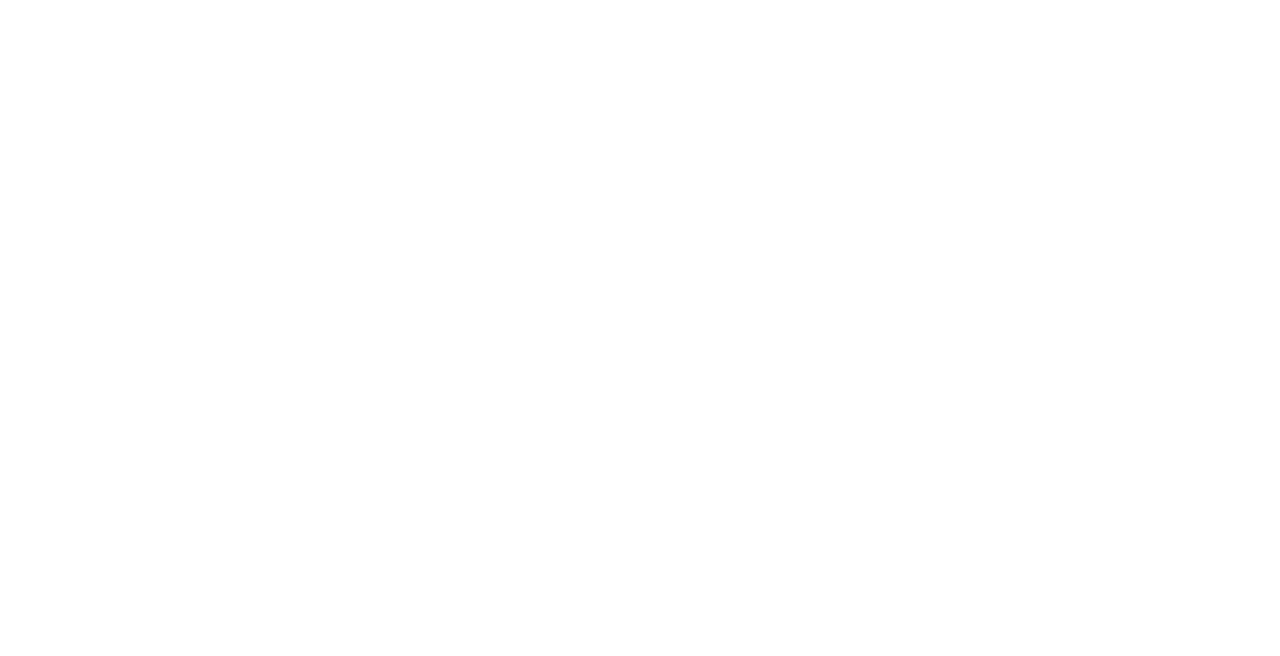
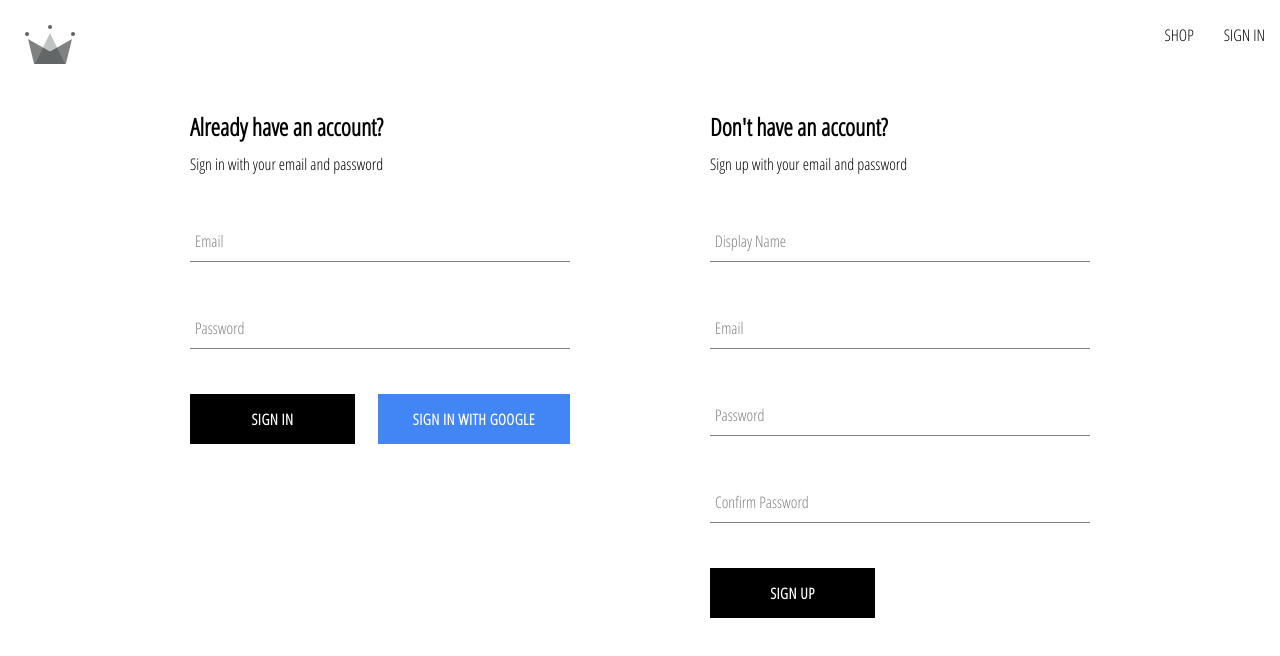
Before and after one commit to ligiasell/clothes-e-commerce, a React (Create React App) app: page /auth in a window 1280 px wide. Before the commit this address had no page. Shown: the top 656 px of the page. Built offline with nearby package versions, Linux system fonts and the light colour scheme.

Commit message:
create authentication page

```diff
--- a/src/App.js
+++ b/src/App.js
@@ -2,7 +2,7 @@
 
 import Home from './routes/home/home.component'
 import Navigation from './routes/navigation/navigation.component'
-import SignIn from './routes/sign-in/sign-in.component'
+import Authentication from './routes/authentication/authentication.component.jsx'
 
 const Shop = () => {
   return <h1>I'm Shop component</h1>
@@ -14,7 +14,7 @@
       <Route path="/" element={<Navigation />}>
         <Route index element={<Home />} />
         <Route path="shop" element={<Shop />} />
-        <Route path="sign-in" element={<SignIn />} />
+        <Route path="auth" element={<Authentication />} />
       </Route>
     </Routes>
   )
--- /dev/null
+++ b/src/components/sign-in-form/sign-in-form.component.jsx
@@ -0,0 +1,71 @@
+import { useState } from 'react'
+
+import FormInput from '../form-input/form-input.component.jsx'
+import Button from '../button/button.component.jsx'
+
+import { signInWithGooglePopup, createUserDocumentFromAuth, creatAuthUserWithEmailAndPassword } from '../../utils/firebase/firebase.utils'
+
+import './sign-in-form.styles.scss'
+
+const defaultFormFields = {
+  email: '',
+  password: '',
+}
+
+const SignInForm = () => {
+  const [formFields, setFormFields] = useState(defaultFormFields)
+  const { email, password } = formFields
+
+  const resetFormFields = () => {
+    setFormFields(defaultFormFields)
+  }
+
+  const signInwithGoogle = async () => {
+    const { user } = await signInWithGooglePopup()
+    await createUserDocumentFromAuth(user)
+  }
+
+  const handleSubmit = async (event) => {
+    event.preventDefault()
+    try {
+      const response = await creatAuthUserWithEmailAndPassword(email, password)
+      console.log(' response', response)
+      resetFormFields()
+    } catch (error) {
+      switch (error.code) {
+        case 'auth/wrong-password':
+          alert('Incorrect password for this email')
+          break
+        case 'auth/user-not-found':
+          alert('No user associated with this email')
+          break
+        default:
+          console.log(error)
+      }
+    }
+  }
+
+  const handleChange = (event) => {
+    const { name, value } = event.target
+    setFormFields({ ...formFields, [name]: value })
+  }
+
+  return (
+    <div className="sign-up-container">
+      <h2>Already have an account?</h2>
+      <span>Sign in with your email and password</span>
+      <form onSubmit={handleSubmit}>
+        <FormInput label="Email" type="email" required onChange={handleChange} name="email" value={email} />
+        <FormInput label="Password" type="password" required onChange={handleChange} name="password" value={password} />
+        <div className="buttons-container">
+          <Button type="submit">Sign In</Button>
+          <Button type="button" onCLick={signInwithGoogle} buttonType="google">
+            Sign In With Google
+          </Button>
+        </div>
+      </form>
+    </div>
+  )
+}
+
+export default SignInForm
--- /dev/null
+++ b/src/components/sign-in-form/sign-in-form.styles.scss
@@ -0,0 +1,14 @@
+.sign-up-container {
+  display: flex;
+  flex-direction: column;
+  width: 380px;
+
+  h2 {
+    margin: 10px 0;
+  }
+
+  .buttons-container {
+    display: flex;
+    justify-content: space-between;
+  }
+}
--- a/src/components/sign-up-form/sign-up-form.component.jsx
+++ b/src/components/sign-up-form/sign-up-form.component.jsx
@@ -53,7 +53,7 @@
         <FormInput label="Display Name" type="text" required onChange={handleChange} name="displayName" value={displayName} />
         <FormInput label="Email" type="email" required onChange={handleChange} name="email" value={email} />
         <FormInput label="Password" type="password" required onChange={handleChange} name="password" value={password} />
-        <FormInput type="password" required onChange={handleChange} name="confirmPassword" value={confirmPassword} />
+        <FormInput label="Confirm Password" type="password" required onChange={handleChange} name="confirmPassword" value={confirmPassword} />
         <Button type="submit">Sign Up</Button>
       </form>
     </div>
--- /dev/null
+++ b/src/routes/authentication/authentication.component.jsx
@@ -0,0 +1,15 @@
+import SignInForm from '../../components/sign-in-form/sign-in-form.component.jsx'
+import SignUpForm from '../../components/sign-up-form/sign-up-form.component.jsx'
+
+import './authentication.styles.scss'
+
+const Authentication = () => {
+  return (
+    <div className="authentication-conteiner">
+      <SignInForm />
+      <SignUpForm />
+    </div>
+  )
+}
+
+export default Authentication
--- /dev/null
+++ b/src/routes/authentication/authentication.styles.scss
@@ -0,0 +1,6 @@
+.authentication-conteiner {
+  display: flex;
+  width: 900px;
+  justify-content: space-between;
+  margin: 30px auto;
+}
--- a/src/routes/navigation/navigation.component.jsx
+++ b/src/routes/navigation/navigation.component.jsx
@@ -16,7 +16,7 @@
           <Link className="nav-link" to="/shop">
             SHOP
           </Link>
-          <Link className="nav-link" to="/sign-in">
+          <Link className="nav-link" to="/auth">
             SIGN IN
           </Link>
         </div>
--- a/src/routes/sign-in/sign-in.component.jsx
+++ /dev/null
@@ -1,20 +0,0 @@
-import { signInWithGooglePopup, createUserDocumentFromAuth } from '../../utils/firebase/firebase.utils'
-
-import SignUpForm from '../../components/sign-up-form/sign-up-form.component'
-
-const SignIn = () => {
-  const logGoogleUser = async () => {
-    const { user } = await signInWithGooglePopup()
-    const userDocRef = await createUserDocumentFromAuth(user)
-  }
-
-  return (
-    <div>
-      <h1>Sign In Page</h1>
-      <button onClick={logGoogleUser}>Sign in with Google Popup</button>
-      <SignUpForm />
-    </div>
-  )
-}
-
-export default SignIn
```
